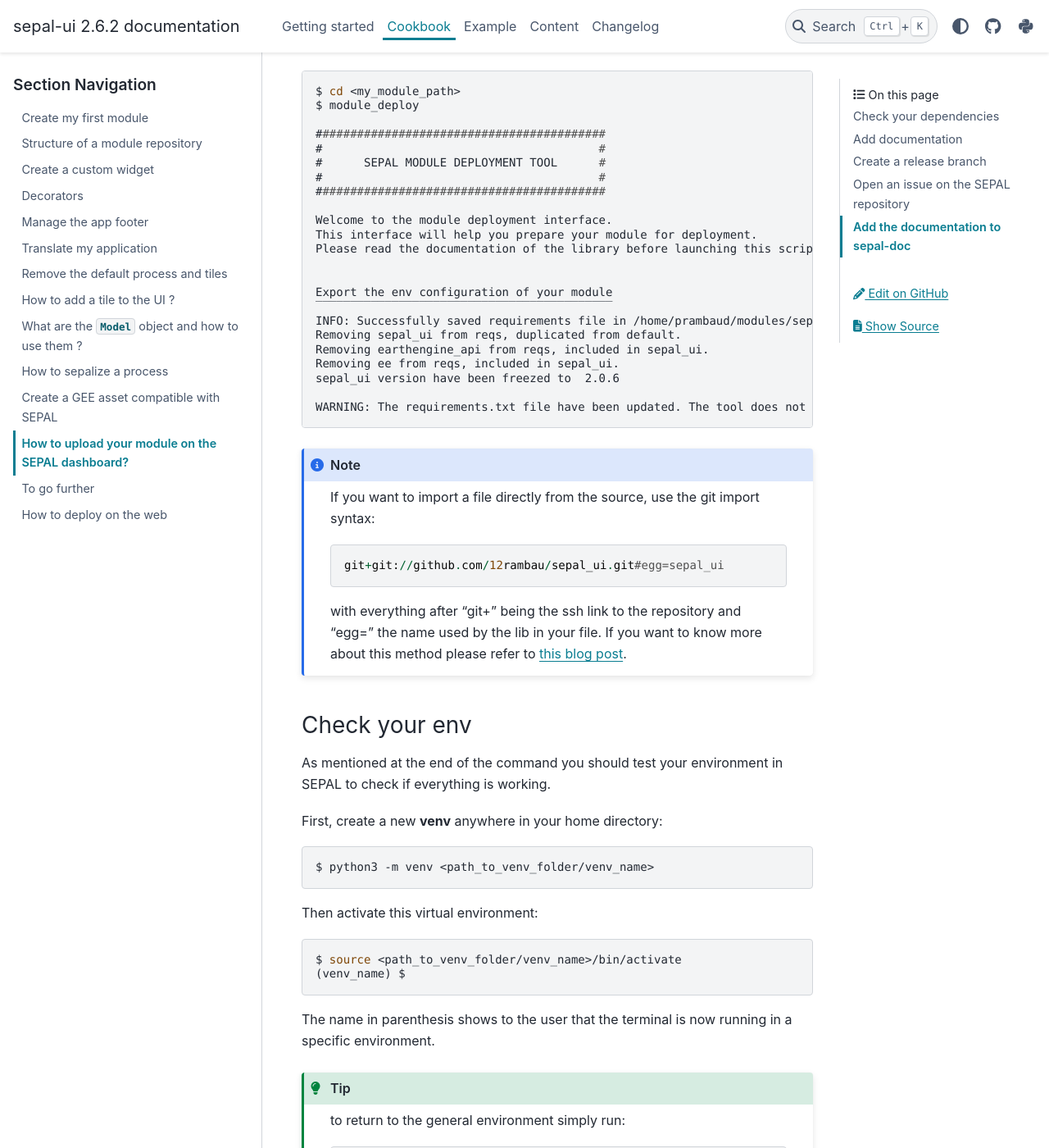
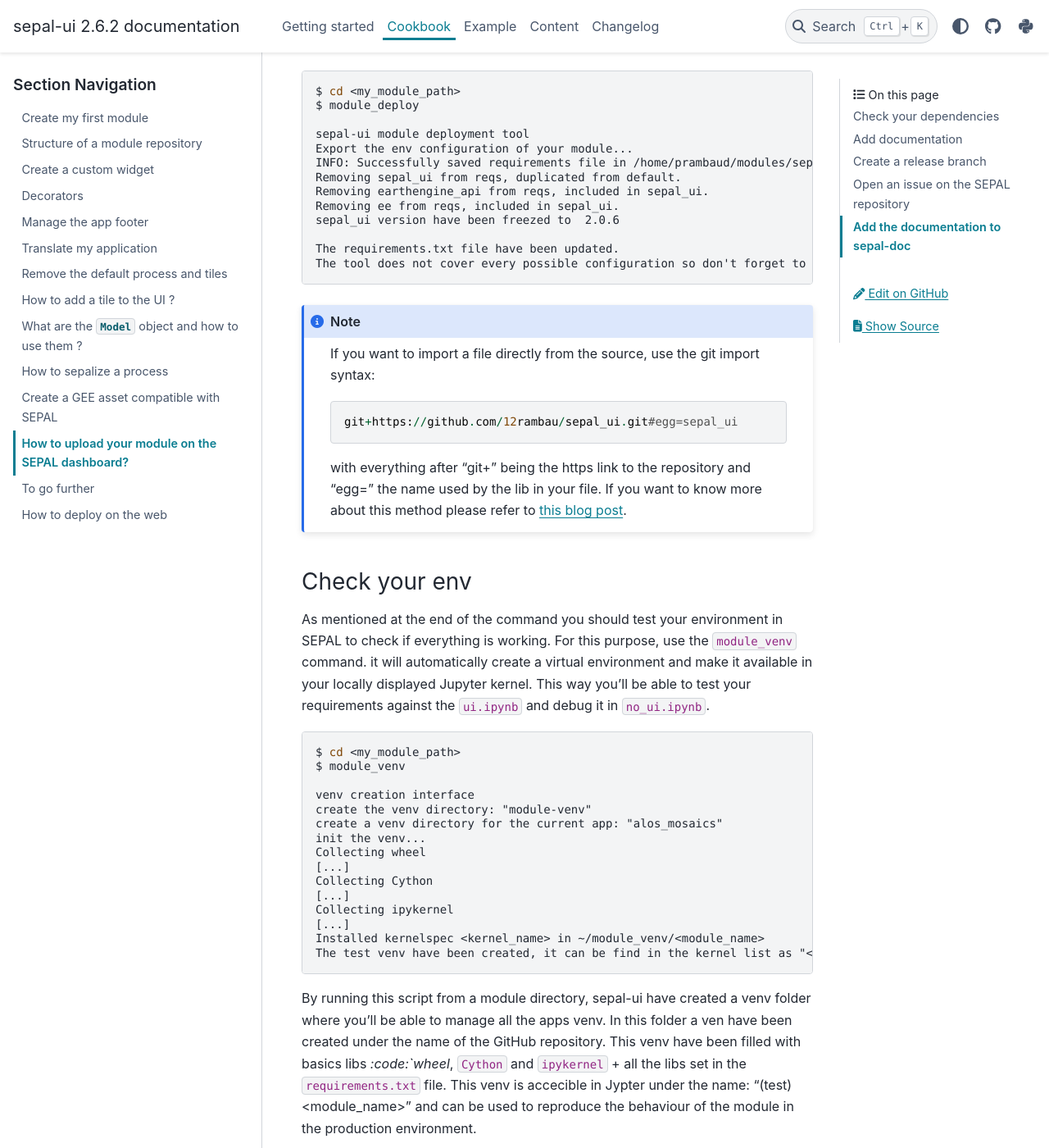
Before and after one commit to openforis/sepal_ui, a Sphinx documentation site: the page built from docs/source/tutorials/send-to-sepal.rst, in a window 1280 px wide and 1400 px high, scrolled down 1549 px. Shown: the whole window at 82% size. Built offline with Sphinx 7.4.7 and the PyData theme 0.15.4, drawn with Linux system fonts in a browser that asks for light colours; the version number is read from the project's files by our own code; some of the changed text lies outside the part shown.

Commit message:
docs: document the new venv verification process

```diff
--- a/docs/source/tutorials/send-to-sepal.rst
+++ b/docs/source/tutorials/send-to-sepal.rst
@@ -36,7 +36,7 @@
 
 The first three libraries are compiling tools that are usually required for common Python libraries, comment them only if you are sure that none of your libraries are using them.
 
-The :code:`gdal` and :code:`pyproj` libraries are working on top of the PROJ and GDAL C++ libraries that are already installed in SEPAL. The version suggested here is aligned with the current SEPAL release. If you need a specific version please let us know by sending us a request in the `issue tracker of the SEPAL repository <https://github.com/openforis/sepal/issues>`__.
+The :code:`pygdal` and :code:`pyproj` libraries are working on top of the PROJ and GDAL C++ libraries that are already installed in SEPAL. The version suggested here is aligned with the current SEPAL release. If you need a specific version please let us know by sending us a request in the `issue tracker of the SEPAL repository <https://github.com/openforis/sepal/issues>`__.
 
 sepal_ui is off course a mandatory requirement.
 
@@ -50,26 +50,16 @@
     $ cd <my_module_path>
     $ module_deploy
 
-    ##########################################
-    #                                        #
-    #      SEPAL MODULE DEPLOYMENT TOOL      #
-    #                                        #
-    ##########################################
-
-    Welcome to the module deployment interface.
-    This interface will help you prepare your module for deployment.
-    Please read the documentation of the library before launching this script
-
-
-    Export the env configuration of your module
-    ‾‾‾‾‾‾‾‾‾‾‾‾‾‾‾‾‾‾‾‾‾‾‾‾‾‾‾‾‾‾‾‾‾‾‾‾‾‾‾‾‾‾‾
+    sepal-ui module deployment tool
+    Export the env configuration of your module...
     INFO: Successfully saved requirements file in /home/prambaud/modules/sepal_ui_template/req_tmp.txt
     Removing sepal_ui from reqs, duplicated from default.
     Removing earthengine_api from reqs, included in sepal_ui.
     Removing ee from reqs, included in sepal_ui.
     sepal_ui version have been freezed to  2.0.6
 
-    WARNING: The requirements.txt file have been updated. The tool does not cover every possible configuration so don't forget to check the final file before pushing to release
+    The requirements.txt file have been updated.
+    The tool does not cover every possible configuration so don't forget to check the final file before pushing to release
 
 .. note::
 
@@ -77,48 +67,48 @@
 
     .. code-block::
 
-        git+git://github.com/12rambau/sepal_ui.git#egg=sepal_ui
+        git+https://github.com/12rambau/sepal_ui.git#egg=sepal_ui
 
-    with everything after "git+" being the ssh link to the repository and "egg=" the name used by the lib in your file. If you want to know more about this method please refer to `this blog post <https://codeinthehole.com/tips/using-pip-and-requirementstxt-to-install-from-the-head-of-a-github-branch/>`_.
+    with everything after "git+" being the https link to the repository and "egg=" the name used by the lib in your file. If you want to know more about this method please refer to `this blog post <https://codeinthehole.com/tips/using-pip-and-requirementstxt-to-install-from-the-head-of-a-github-branch/>`_.
 
 Check your env
 ^^^^^^^^^^^^^^
 
-As mentioned at the end of the command you should test your environment in SEPAL to check if everything is working.
-
-First, create a new **venv** anywhere in your home directory:
+As mentioned at the end of the command you should test your environment in SEPAL to check if everything is working. For this purpose, use the :code:`module_venv` command. it will automatically create a virtual environment and make it available in your locally displayed Jupyter kernel. This way you'll be able to test your requirements against the :code:`ui.ipynb` and debug it in :code:`no_ui.ipynb`.
 
 .. code-block:: console
 
-    $ python3 -m venv <path_to_venv_folder/venv_name>
+    $ cd <my_module_path>
+    $ module_venv
 
-Then activate this virtual environment:
+    venv creation interface
+    create the venv directory: "module-venv"
+    create a venv directory for the current app: "alos_mosaics"
+    init the venv...
+    Collecting wheel
+    [...]
+    Collecting Cython
+    [...]
+    Collecting ipykernel
+    [...]
+    Installed kernelspec <kernel_name> in ~/module_venv/<module_name>
+    The test venv have been created, it can be find in the kernel list as "<display_name>". It has automatically been added to the entry point of the application: ui.ipynb
 
-.. code-block:: console
+By running this script from a module directory, sepal-ui have created a venv folder where you'll be able to manage all the apps venv. In this folder a ven have been created under the name of the GitHub repository. This venv have been filled with basics libs `:code:`wheel`, :code:`Cython` and :code:`ipykernel` + all the libs set in the :code:`requirements.txt` file. This venv is accecible in Jypter under the name: "(test) <module_name>" and can be used to reproduce the behaviour of the module in the production environment.
 
-    $ source <path_to_venv_folder/venv_name>/bin/activate
-    (venv_name) $
+.. tips::
 
-The name in parenthesis shows to the user that the terminal is now running in a specific environment.
+    You can check that the venv is available in your local machine by running:
 
-.. tip::
+    .. code-block::
 
-    to return to the general environment simply run:
+        jupyter kernelspec list
+
+    Once the development process is finished, this kernel can be removed from the list by running:
 
     .. code-block:: console
 
-        (venv_name) $ deactivate
-        $
-
-    The parenthesis should disappear.
-
-In this new environment run the following command using your requirement.txt file:
-
-.. code-block:: console
-
-    $ grep -v "^#" <path-to-module>/requirements.txt | xargs -n 1 -L 1 pip3 install
-
-It will recursively install all your libraries in the virtual env. If you are experiencing difficulties, please contact us in the `issue tracker <https://github.com/12rambau/sepal_ui/issues>`__.
+        jupyter kernelspec uninstall <kernel_name>
 
 Add documentation
 -----------------
```
Also changed, not shown: other parts of docs/source/tutorials/send-to-sepal.rst (+1 -1 lines), 1 other file.
